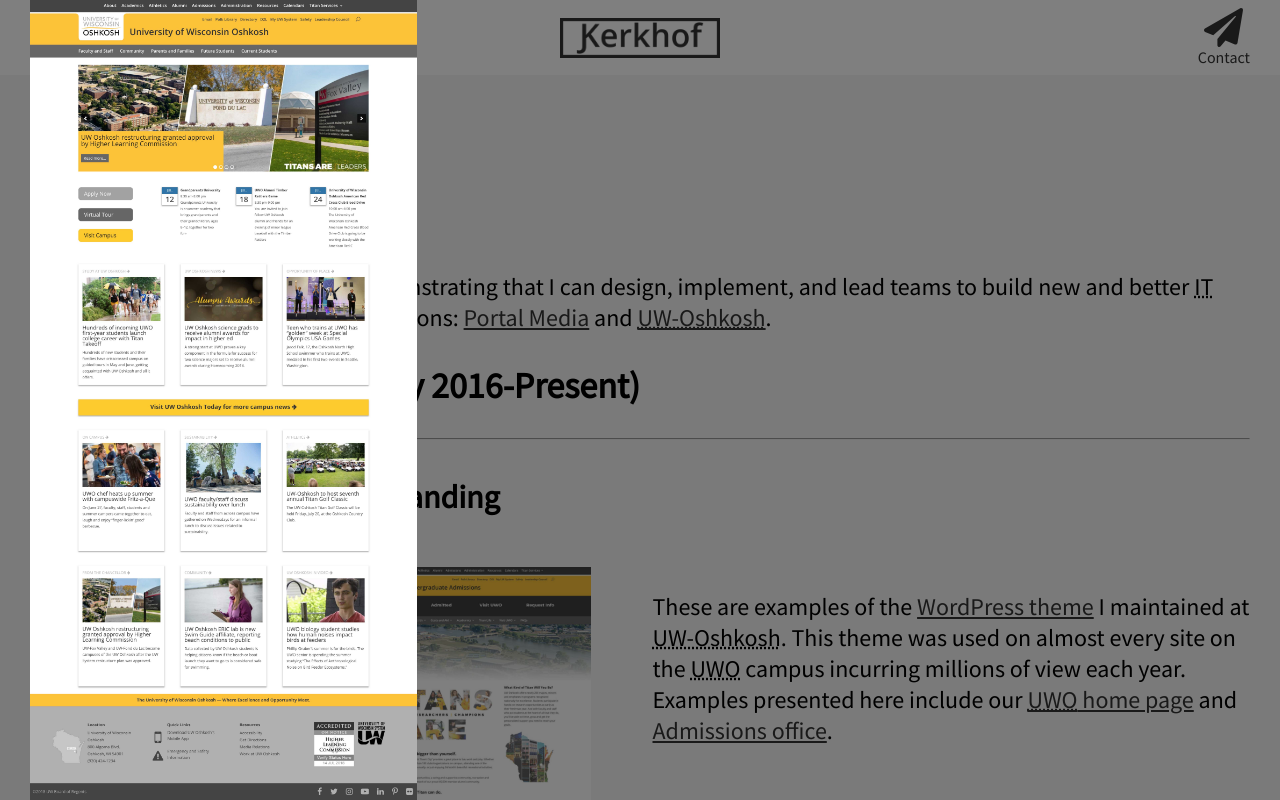
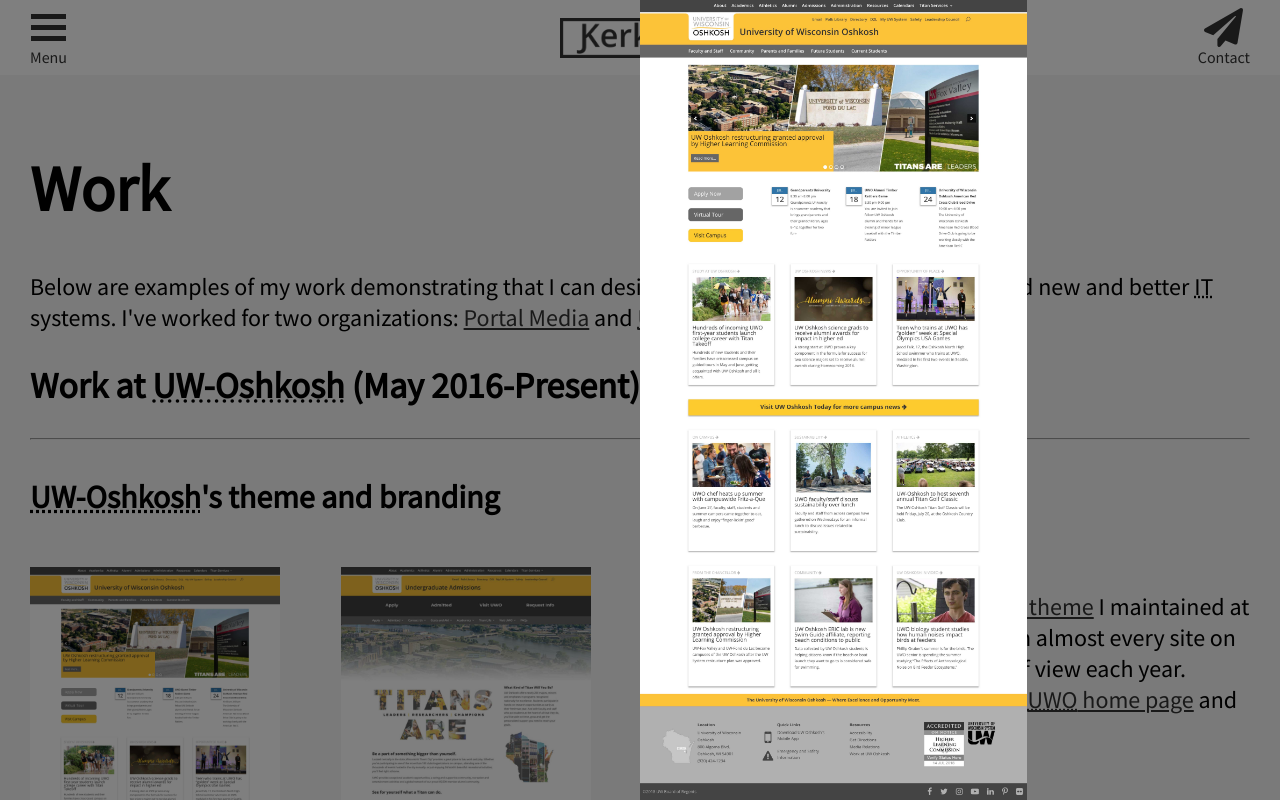
Before and after one commit to josephkerkhof/portfolio-site, a React (Create React App) app: page /work in a window 1280 px wide. Both pictures are taken after a click on the picture 155 px from the left and 691 px from the top of the page. Shown: the top 800 px of the page. Built offline with nearby package versions, Linux system fonts and the light colour scheme.

Commit message:
sort of centerting

```diff
--- a/src/components/Body/Content/Work/Modal/Modal.css
+++ b/src/components/Body/Content/Work/Modal/Modal.css
@@ -1,10 +1,9 @@
-.modal-wrapper {
-    position: absolute;
-}
+.modal-wrapper {}
 
 .modal-img {
     height: 100%;
     z-index: 3;
     position: fixed;
     top: 0;
+    left: 50%;
 }
```
